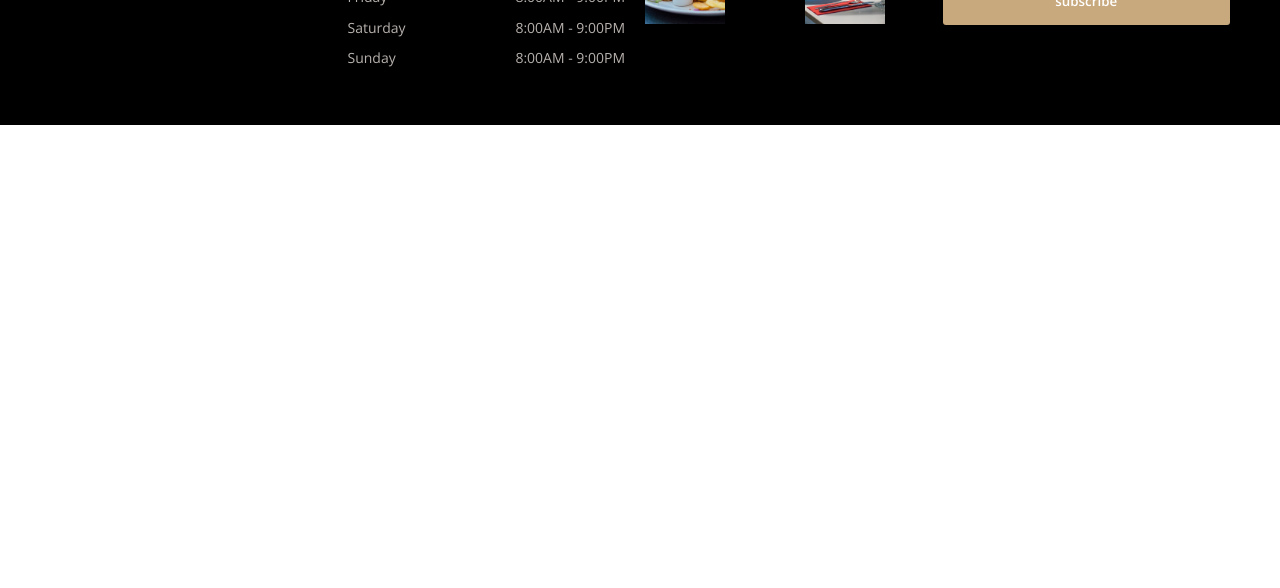
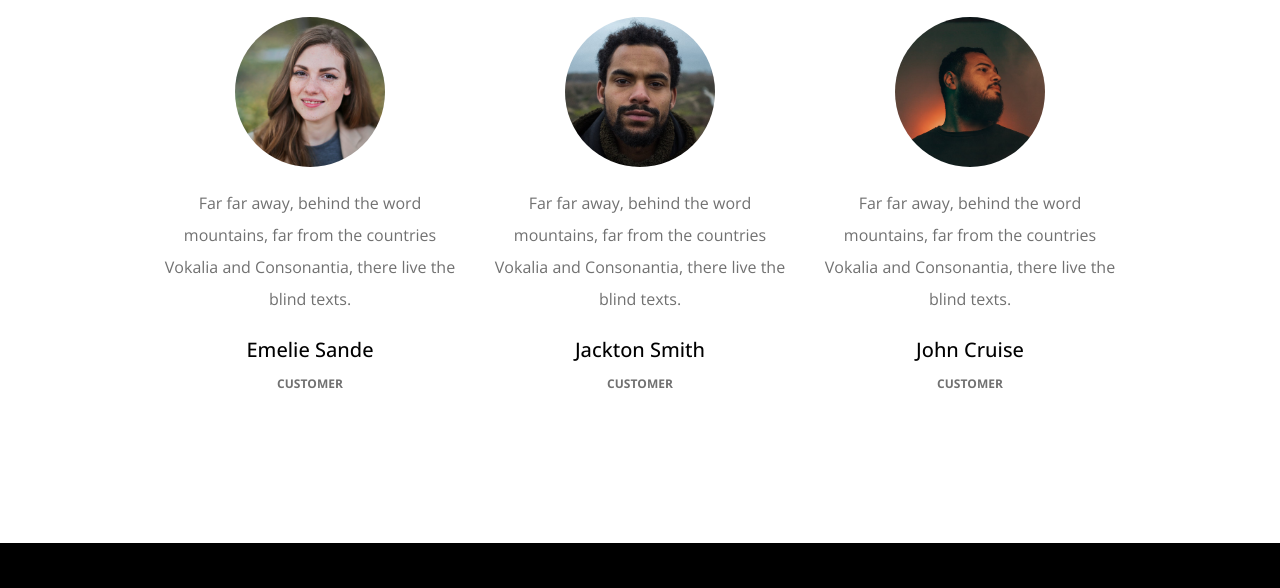
Before and after one commit to codeme254/MealZone, a website built with Vite: page index.html in a window 1280 px wide. Shown: the part 3904-4492 px from the top of the page. Before the commit the page ends 4029 px from the top, so only its background shows below. Built offline with nearby package versions, Linux system fonts and the light colour scheme; files whose address does not match are found by name.

Commit message:
build the testimonies section

```diff
--- a/index.html
+++ b/index.html
@@ -447,6 +447,53 @@
     </section>
     <!-- end of reservation section -->
 
+    <!-- testimonies section -->
+    <section class="testimonies">
+      <div class="title">
+        <span class="title--sub">testimonies</span>
+        <h2 class="title--main">happy customers</h2>
+      </div>
+
+      <div class="testimonies-container">
+        <div class="testimony">
+          <div class="headshot-wrapper">
+            <img src="./images/customer-1.jpg" alt="customer 1" />
+          </div>
+          <p class="customer-testimony">
+            Far far away, behind the word mountains, far from the countries
+            Vokalia and Consonantia, there live the blind texts.
+          </p>
+          <p class="customer--name">emelie sande</p>
+          <p class="customer--position">customer</p>
+        </div>
+
+        <div class="testimony">
+          <div class="headshot-wrapper">
+            <img src="./images/customer-2.jpg" alt="customer 2" />
+          </div>
+          <p class="customer-testimony">
+            Far far away, behind the word mountains, far from the countries
+            Vokalia and Consonantia, there live the blind texts.
+          </p>
+          <p class="customer--name">jackton smith</p>
+          <p class="customer--position">customer</p>
+        </div>
+
+        <div class="testimony">
+          <div class="headshot-wrapper">
+            <img src="./images/customer-3.jpg" alt="customer 3" />
+          </div>
+          <p class="customer-testimony">
+            Far far away, behind the word mountains, far from the countries
+            Vokalia and Consonantia, there live the blind texts.
+          </p>
+          <p class="customer--name">john cruise</p>
+          <p class="customer--position">customer</p>
+        </div>
+      </div>
+    </section>
+    <!-- end of testimonies section -->
+
     <!-- footer -->
     <footer class="footer">
       <div class="footer-col">
--- a/package.json
+++ b/package.json
@@ -6,9 +6,11 @@
   "scripts": {
     "dev": "vite",
     "build": "vite build",
-    "preview": "vite preview"
+    "preview": "vite preview",
+    "format": "prettier --write *"
   },
   "devDependencies": {
+    "prettier": "^3.4.2",
     "vite": "^5.0.0"
   }
 }
--- a/style.css
+++ b/style.css
@@ -622,6 +622,66 @@ body {
 }
 /* end of reservation section */
 
+/* testimonies section */
+.testimonies {
+  margin-top: 15rem;
+  margin-bottom: 15rem;
+  margin-block: 15rem;
+  padding: 0 3rem;
+}
+
+.testimonies-container {
+  margin-top: 5rem;
+  display: flex;
+  justify-content: center;
+  gap: 3rem;
+  flex-wrap: wrap;
+}
+
+.testimony {
+  width: 30rem;
+}
+
+.headshot-wrapper {
+  --size: 15rem;
+  width: var(--size);
+  height: var(--size);
+  margin: 0 auto;
+}
+
+.headshot-wrapper img {
+  width: 100%;
+  height: 100%;
+  display: block;
+  object-fit: cover;
+  border-radius: 50%;
+}
+
+.customer-testimony {
+  text-align: center;
+  margin: 2rem 0;
+  margin-block: 2rem;
+  line-height: 2;
+}
+
+.customer--name {
+  text-align: center;
+  text-transform: capitalize;
+  font-size: 2rem;
+  color: var(--color-black);
+  font-weight: 500;
+  margin-bottom: 1rem;
+  margin-block-end: 1rem;
+}
+
+.customer--position {
+  text-align: center;
+  text-transform: uppercase;
+  font-weight: bold;
+  font-size: 1.2rem;
+}
+/* end of testimonies section */
+
 /* footer stylings */
 .footer {
   background-color: var(--color-black);
```
Also changed, not shown: images/customer-1.jpg (added), images/customer-2.jpg (added), images/customer-3.jpg (added), 1 other file.
